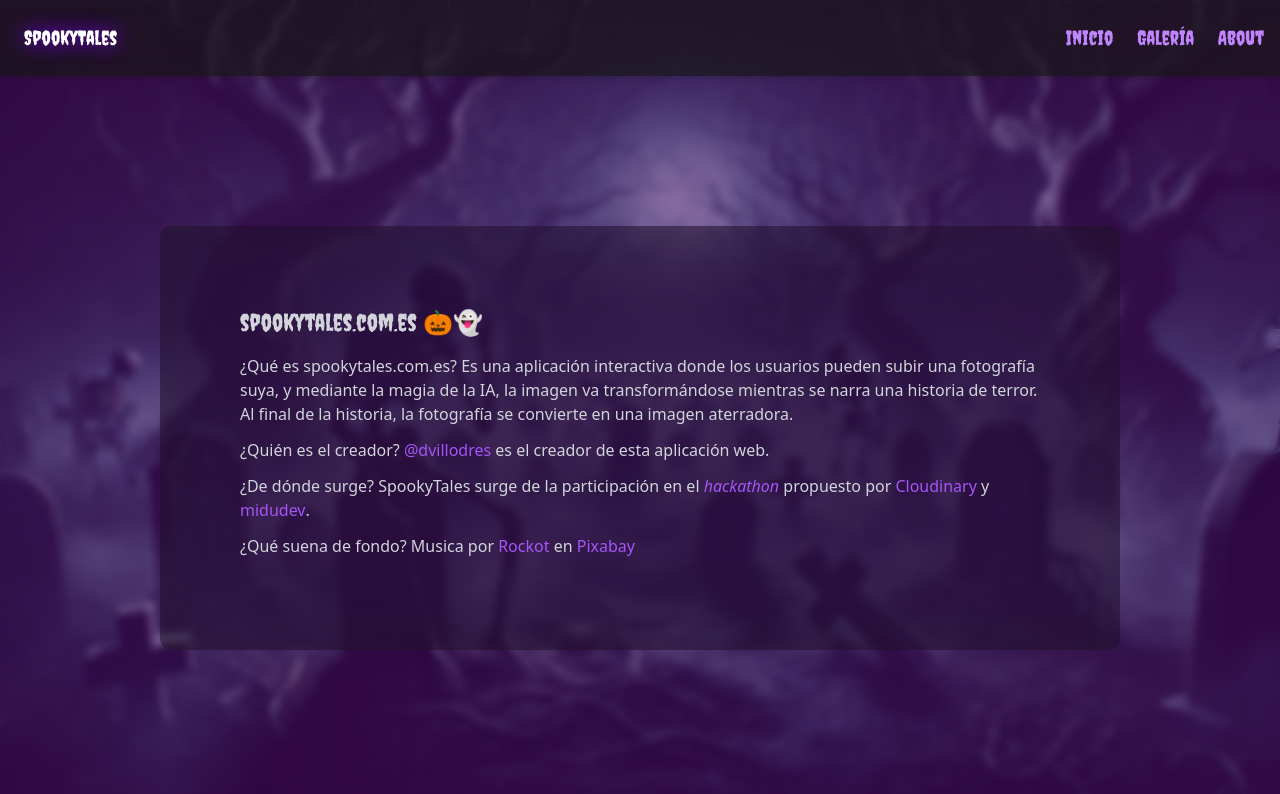
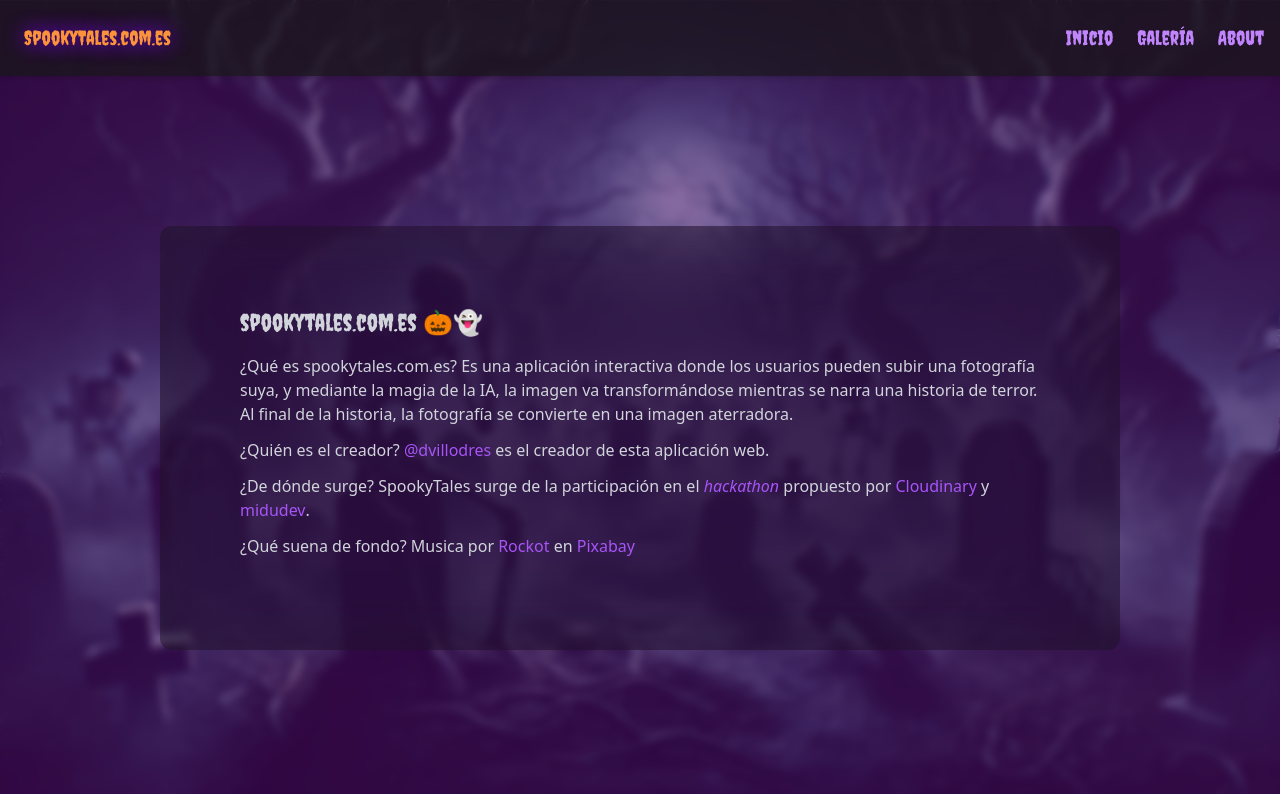
Before and after one commit to dvillodres/spookytales.com.es, an Astro site: page /about in a window 1280 px wide. Built offline with nearby package versions, Linux system fonts and the light colour scheme; Astro itself is replaced by a stand-in of ours.

Commit message:
Add orange color

```diff
--- a/src/components/Header.astro
+++ b/src/components/Header.astro
@@ -18,7 +18,7 @@
 
 <header class="w-full bg-neutral-900/70 text-white p-4 shadow-md">
     <div class="container mx-auto flex justify-between items-center">
-        <a href="/" class="text-xl p-2 glow-text-stop creepster">SpookyTales</a>
+        <a href="/" class="text-xl p-2 glow-text-stop creepster text-orange-400">SpookyTales.com.es</a>
 
         <nav class="hidden md:block">
             <ul class="flex space-x-6">
--- a/src/components/ImageUploader.astro
+++ b/src/components/ImageUploader.astro
@@ -51,7 +51,7 @@
             },
         }}
 >
-    <button class="hover:shadow-purple-800 hover:shadow-2xl duration-500 cursor-pointer bg-purple-950/40 backdrop-blur-2xl border-2 border-neutral-900 p-6 rounded-2xl text-2xl lg:text-6xl glow-text creepster mb-6">
+    <button class="hover:shadow-purple-800 hover:shadow-2xl duration-500 text-orange-400 cursor-pointer bg-purple-950/40 backdrop-blur-2xl border-2 border-neutral-900 p-6 rounded-2xl text-2xl lg:text-6xl glow-text creepster mb-6">
         Subir Imagen y Comenzar Aventura
     </button>
 </CldUploadWidget>
--- a/src/pages/index.astro
+++ b/src/pages/index.astro
@@ -1,12 +1,11 @@
 ---
 import BaseLayout from "../layouts/BaseLayout.astro";
 import ImageUploader from "../components/ImageUploader.astro";
-import Loader from "../components/Loader.svelte"
 ---
 
 <BaseLayout>
 	<div class="w-full h-full flex flex-col justify-center items-center p-3 md:p-0">
-		<h1 transition:name="heading" class="text-4xl md:text-6xl glow-text creepster mb-6">spookytales.com.es</h1>
+		<h1 transition:name="heading" class="text-4xl text-orange-400 md:text-6xl glow-text creepster mb-6">spookytales.com.es</h1>
 		<p class="text-lg md:text-xl mb-10 max-w-2xl">Adéntrate en un mundo de misterio. Sube una fotografía tuya y transforma tu destino en una experiencia de terror única.</p>
 
 		<ImageUploader/>
```
Also changed, not shown: public/assets/img/spookytales.webp.
